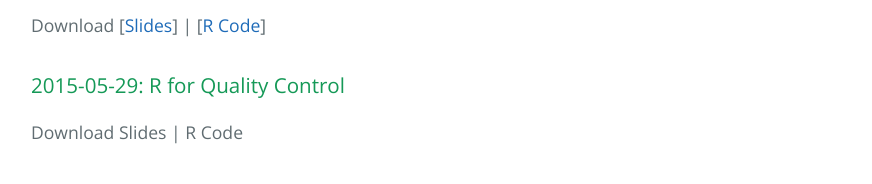
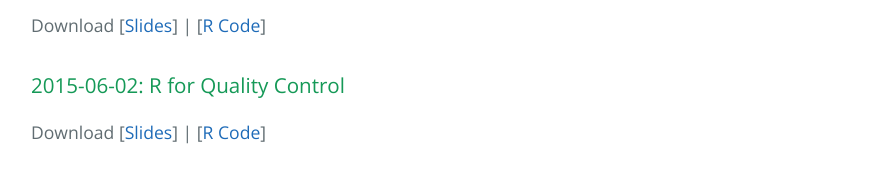
Before and after one commit to jyfeather/INDE321_TA, a plain HTML site: page index.html in a window 1280 px wide. Shown: the part 1619-1803 px from the top of the page, without its empty margins (193-1065 px from the left). Drawn offline with nearby package versions, Linux system fonts and the light colour scheme.

Commit message:
for 0602

```diff
--- a/index.html
+++ b/index.html
@@ -46,8 +46,8 @@
 <p>Download [<a href="https://github.com/jyfeather/INDE321_TA/blob/master/solutions/HW1%20solutions.pdf">HW 1 Solution</a>] | [<a href="https://github.com/jyfeather/INDE321_TA/blob/master/solutions/HW2%20solutions.pdf">HW 2 Solution</a>]</p>
 <h3><a id="modules" class="anchor" href="#modules" aria-hidden="true"></a>2015-05-22: R for data analysis</h3>
 <p>Download [<a href="https://github.com/jyfeather/INDE321_TA/blob/master/slides/S4_analysis_0521.pptx">Slides</a>] | [<a href="https://github.com/jyfeather/INDE321_TA/blob/master/codes/S4_analysis_0521.R">R Code</a>]</p>
-<h3><a id="modules" class="anchor" href="#modules" aria-hidden="true"></a>2015-05-29: R for Quality Control</h3>
-<p>Download Slides | R Code</p>
+<h3><a id="modules" class="anchor" href="#modules" aria-hidden="true"></a>2015-06-02: R for Quality Control</h3>
+<p>Download [<a href="https://github.com/jyfeather/INDE321_TA/blob/master/slides/S5_QualityControl_0602.pptx">Slides</a>] | [<a href="https://github.com/jyfeather/INDE321_TA/blob/master/codes/S5_QualityControl_0602.R">R Code</a>]</p>
 
 <h2>
 <a id="support-or-contact" class="anchor" href="#support-or-contact" aria-hidden="true"><span class="octicon octicon-link"></span></a>Support or Contact</h2>
```
